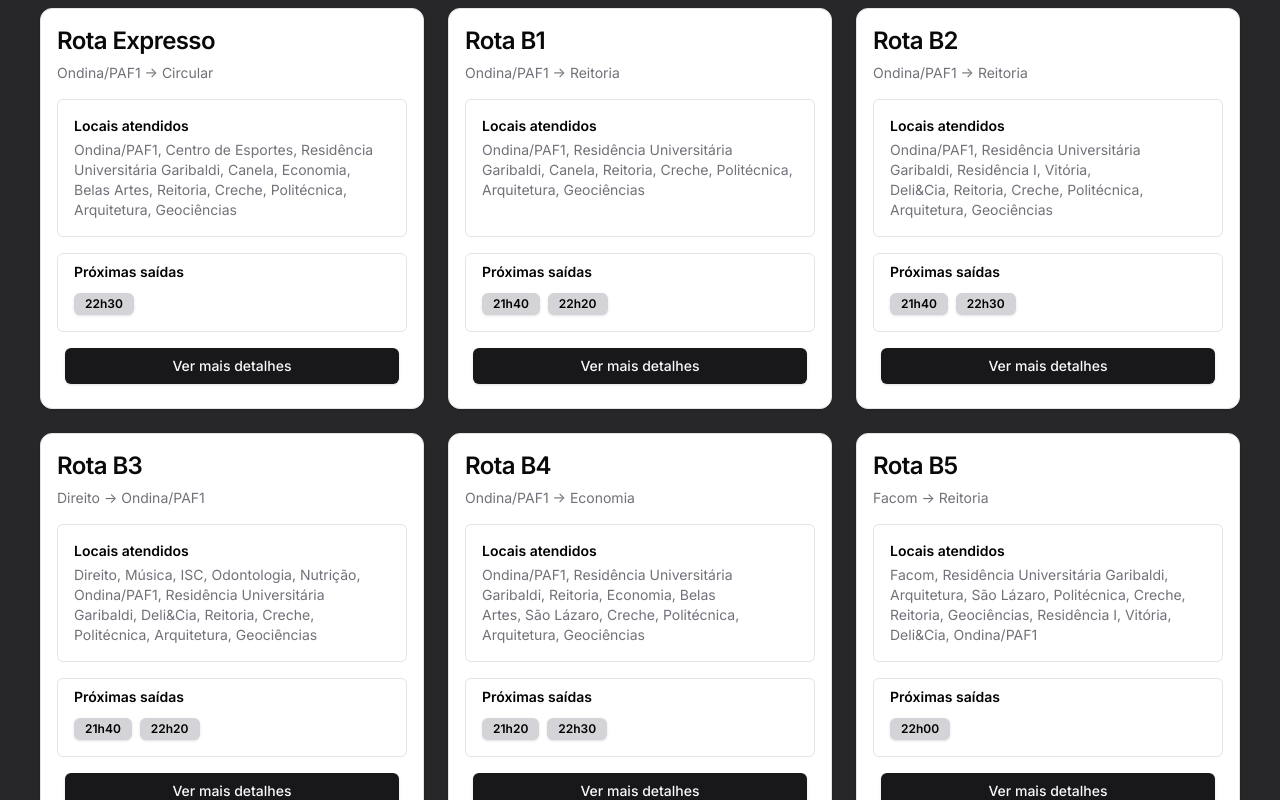
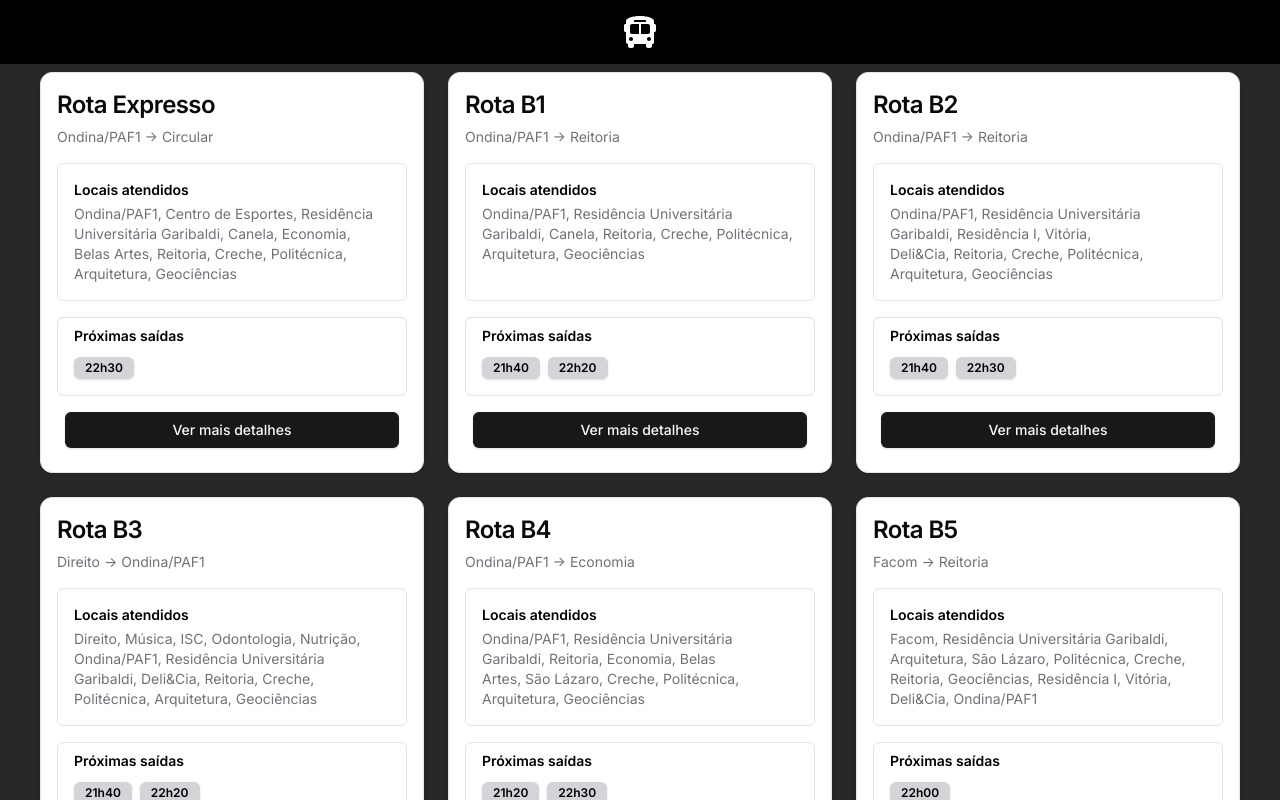
Before and after one commit to brnocorreia/meu-buzufba, a Next.js app: page / in a window 1280 px wide. Shown: the top 800 px of the page. Built offline with nearby package versions, Linux system fonts and the light colour scheme.

Commit message:
feat: create Header component ui

```diff
--- a/src/app/layout.tsx
+++ b/src/app/layout.tsx
@@ -1,6 +1,7 @@
 import type { Metadata } from "next";
 import { Inter } from "next/font/google";
 import "./globals.css";
+import Header from "@/components/header";
 
 const inter = Inter({ subsets: ["latin"] });
 
@@ -16,7 +17,10 @@ export default function RootLayout({
 }>) {
   return (
     <html lang="en">
-      <body className={inter.className}>{children}</body>
+      <body className={inter.className}>
+        <Header />
+        {children}
+        </body>
     </html>
   );
 }
--- /dev/null
+++ b/src/components/header/index.tsx
@@ -0,0 +1,9 @@
+import { FaBusAlt } from "react-icons/fa";
+
+export default function Header(){
+  return (
+    <header className="bg-black h-16 py-5 flex items-center justify-center">
+      <FaBusAlt className="w-8 h-8 text-white text-2xl" />
+    </header>
+  );
+};
```
